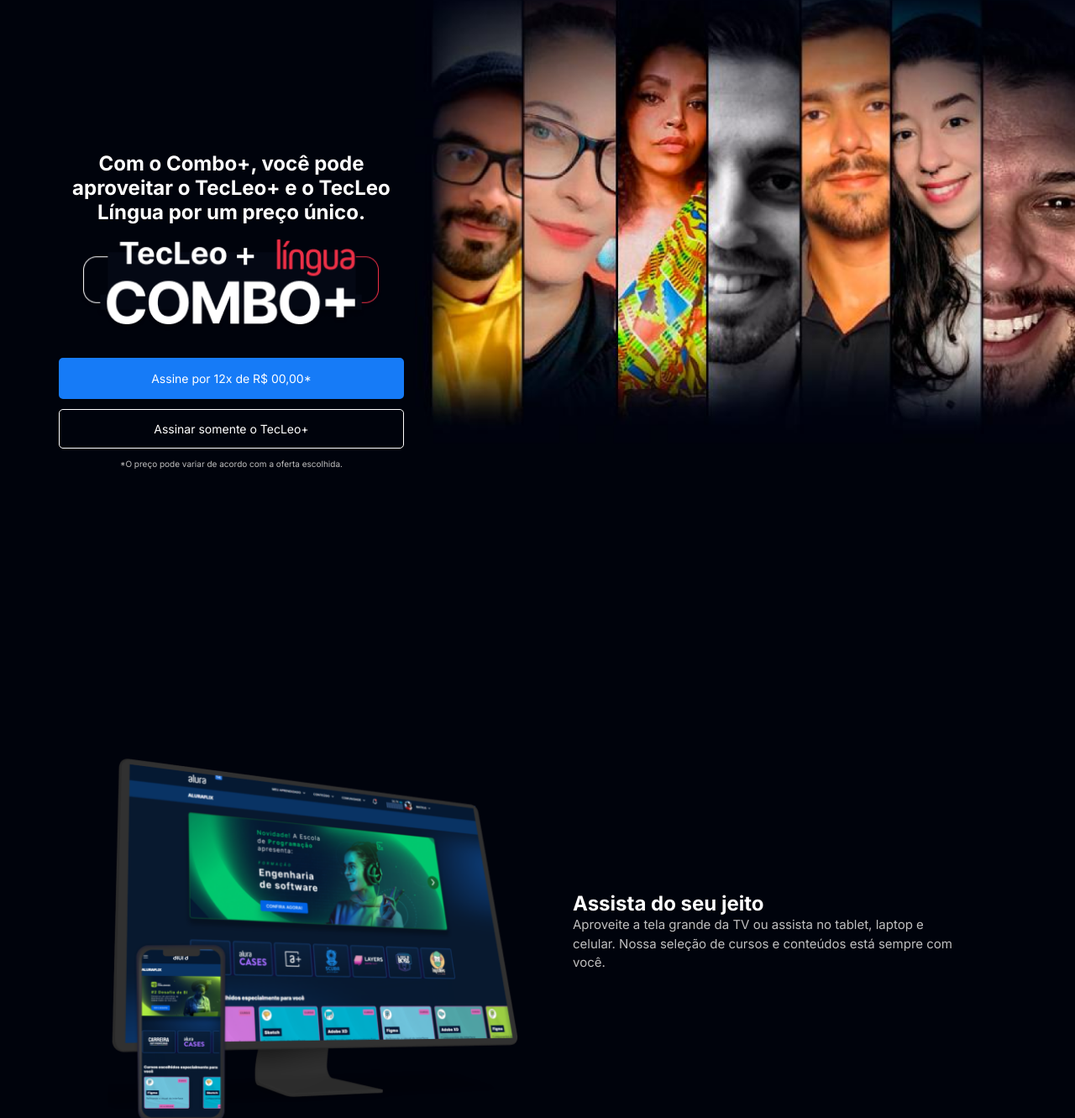
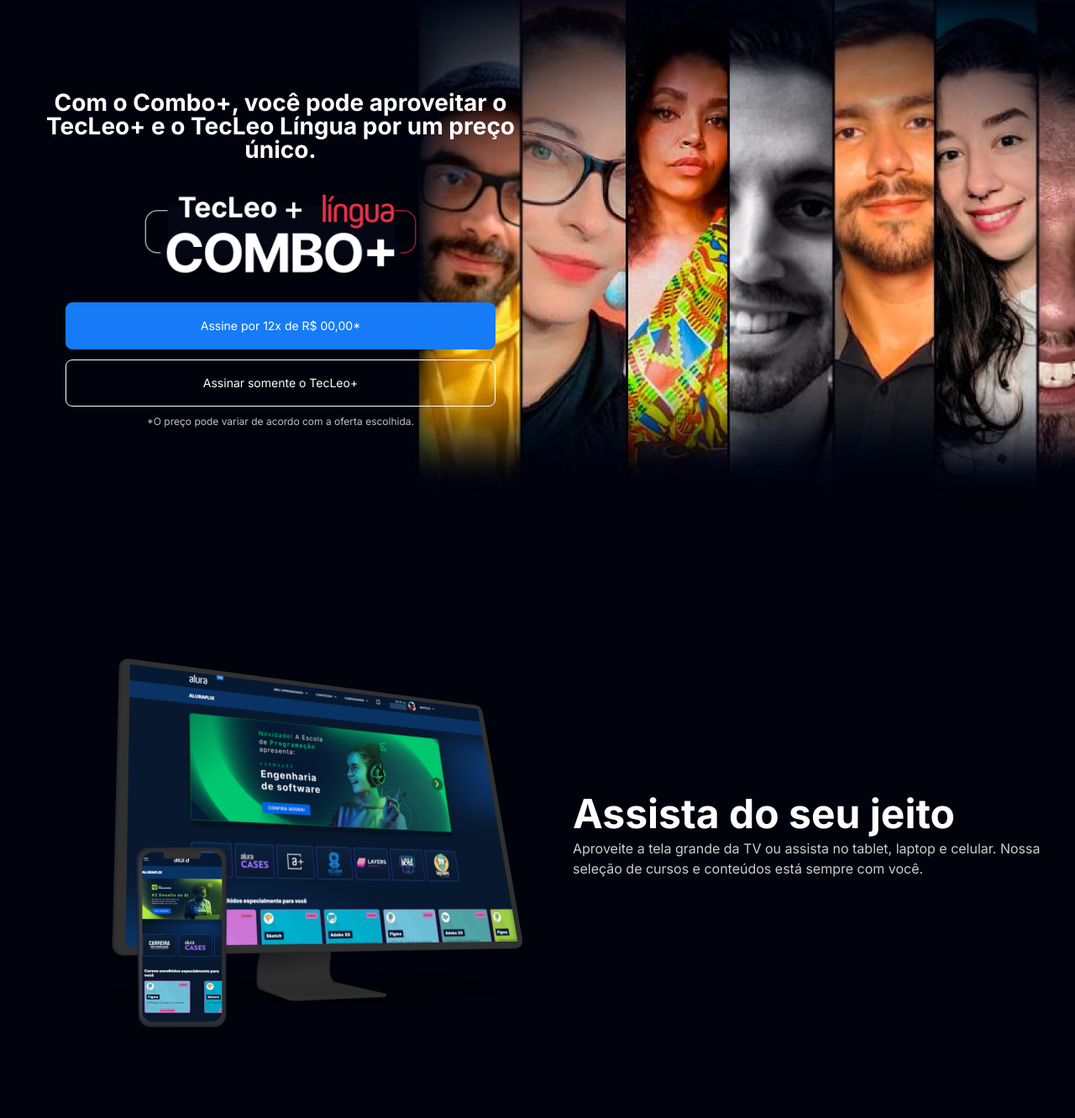
Before and after one commit to luisa4002/trabalho.final, a plain HTML site: page index.html in a window 1280 px wide. Shown: the part 31-1362 px from the top of the page at 84% size. Drawn offline with Linux system fonts and the light colour scheme.

Commit message:
Update style.css

```diff
--- a/style.css
+++ b/style.css
@@ -15,55 +15,79 @@ body {
 
 /* Parte inicial */
 .principal {
-    height: 100vh;
+    background-image: url("Background.png");
+    background-size: cover;
+    background-position: center;
+    background-repeat: no-repeat;
+    width: 100%;
+    min-height: 680px;
     display: flex;
     align-items: center;
-    padding: 5% 5.5%;
-    background-image: url("Background.png");
-    background-size: 100% auto;
-    background-position: center top;
-    background-repeat: no-repeat;
+    padding: 0 40px;
 }
 
-.principal2 {
-    width: 36%;
-    min-width: 310px;
+.principal__conteudo {
+    width: 588px;
+    min-width: 0;
     text-align: center;
 }
 
 .principal h1 {
-    font-size: 24px;
-    margin-bottom: 14px;
+    width: 588px;
+    height: 102px;
+    font-family: 'Inter', sans-serif;
+    font-weight: 700;
+    font-size: 28px;
+    line-height: 100%;
+    letter-spacing: 0;
+    text-align: center;
+    margin-bottom: 18px;
 }
 
 .logo-combo {
-    width: 100%;
-    max-width: 360px;
-    margin-bottom: 28px;
+    width: 348px;
+    height: 104px;
+    margin: 0 auto 28px;
+    display: block;
+    object-fit: contain;
 }
 
 .botao {
-    display: block;
-    padding: 14px;
-    margin-bottom: 12px;
+    width: 512px;
+    height: 56px;
+    display: flex;
+    align-items: center;
+    justify-content: center;
+    padding: 16px;
+    gap: 16px;
+    margin: 0 auto 12px;
     color: white;
     text-decoration: none;
     font-size: 14px;
-    border-radius: 5px;
+    border-radius: 8px;
 }
 
 .botao--azul {
-    background: #167bf7;
-    border: 2px solid #167bf7;
+    background: #167BF7;
+    border: 1px solid #167BF7;
 }
 
 .botao--contorno {
     border: 1px solid white;
+    background: transparent;
 }
 
 .aviso {
+    width: 380px;
+    height: 15px;
+    margin: 0 auto;
     color: #c0c0c0;
-    font-size: 10px;
+    font-family: 'Inter', sans-serif;
+    font-weight: 400;
+    font-size: 12px;
+    line-height: 100%;
+    letter-spacing: 0;
+    text-align: center;
 }
 
 /* Seções da página */
@@ -81,16 +105,25 @@ body {
     flex: 1;
 }
 
-.secao-texto h2,
-.dispositivos h2 {
-    font-size: 32px;
-    margin-bottom: 12px;
+.secao__texto h2 {
+    width: 588px;
+    height: 58px;
+    font-family: 'Inter', sans-serif;
+    font-weight: 700;
+    font-size: 48px;
+    line-height: 120%;
+    letter-spacing: 0;
 }
 
 .secao__texto p {
-    color: #c0c0c0;
-    font-size: 15px;
-    line-height: 1.5;
+    width: 588px;
+    height: 48px;
+    font-family: 'Inter', sans-serif;
+    font-weight: 400;
+    font-size: 16px;
+    line-height: 150%;
+    letter-spacing: 0;
+    opacity: 0.8;
 }
 
 /* Imagens */
@@ -102,7 +135,10 @@ body {
 }
 
 .imagem-plataforma {
-    max-width: 590px;
+    width: 498px;
+    height: 560px;
+    object-fit: contain;
+    opacity: 1;
 }
 
 .imagem-idiomas,
@@ -116,7 +152,7 @@ body {
     margin-top: 18px;
 }
 
-
+/* Dispositivos */
 .dispositivos {
     text-align: center;
     padding: 75px 5% 55px;
@@ -198,11 +234,24 @@ body {
     }
 
     .principal h1 {
+        width: 100%;
+        height: auto;
         font-size: 20px;
     }
 
     .logo-combo {
         max-width: 280px;
+        width: 100%;
+    }
+
+    .botao {
+        width: 100%;
+        max-width: 512px;
+    }
+
+    .aviso {
+        width: 100%;
+        height: auto;
     }
 
     .secao {
```
